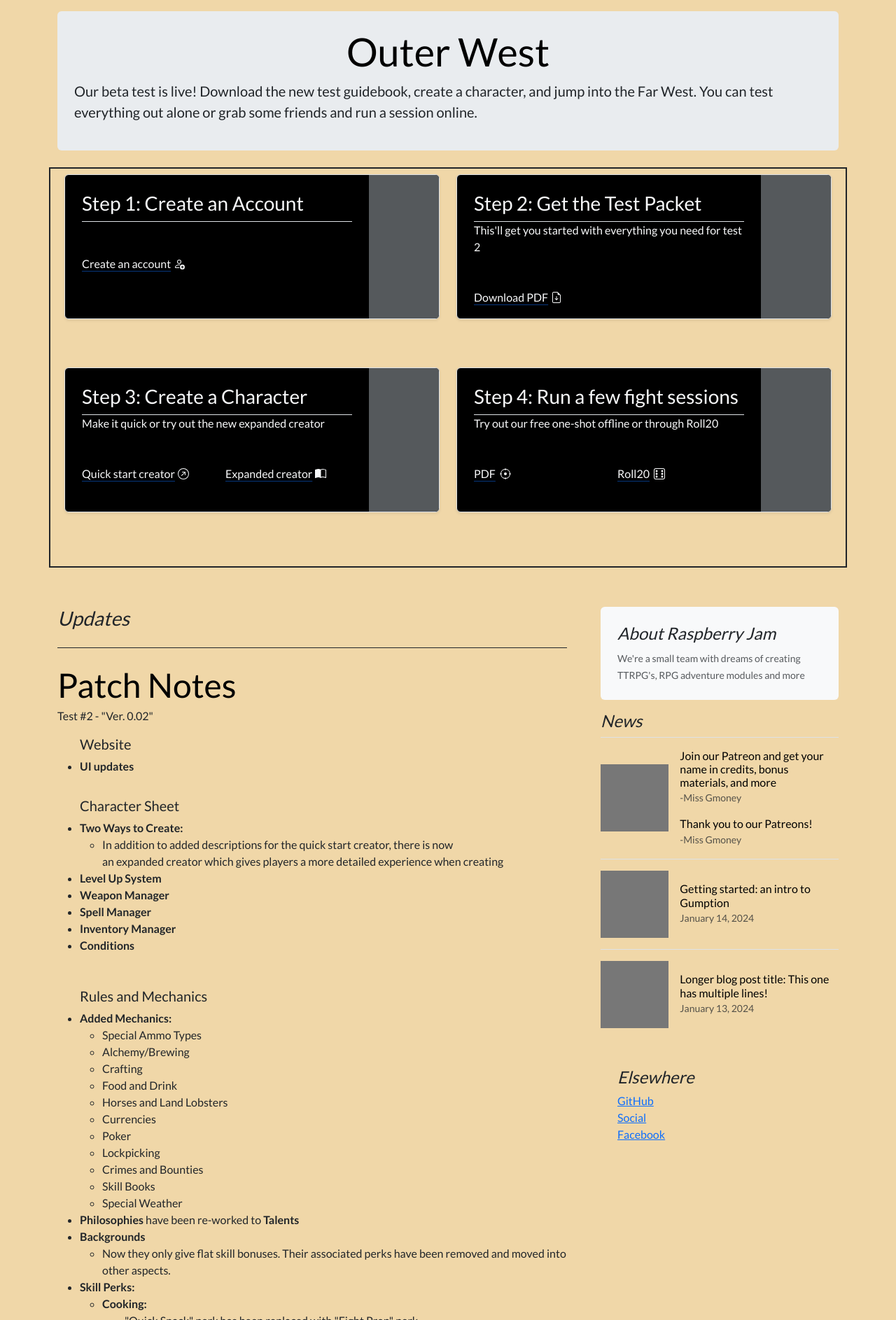
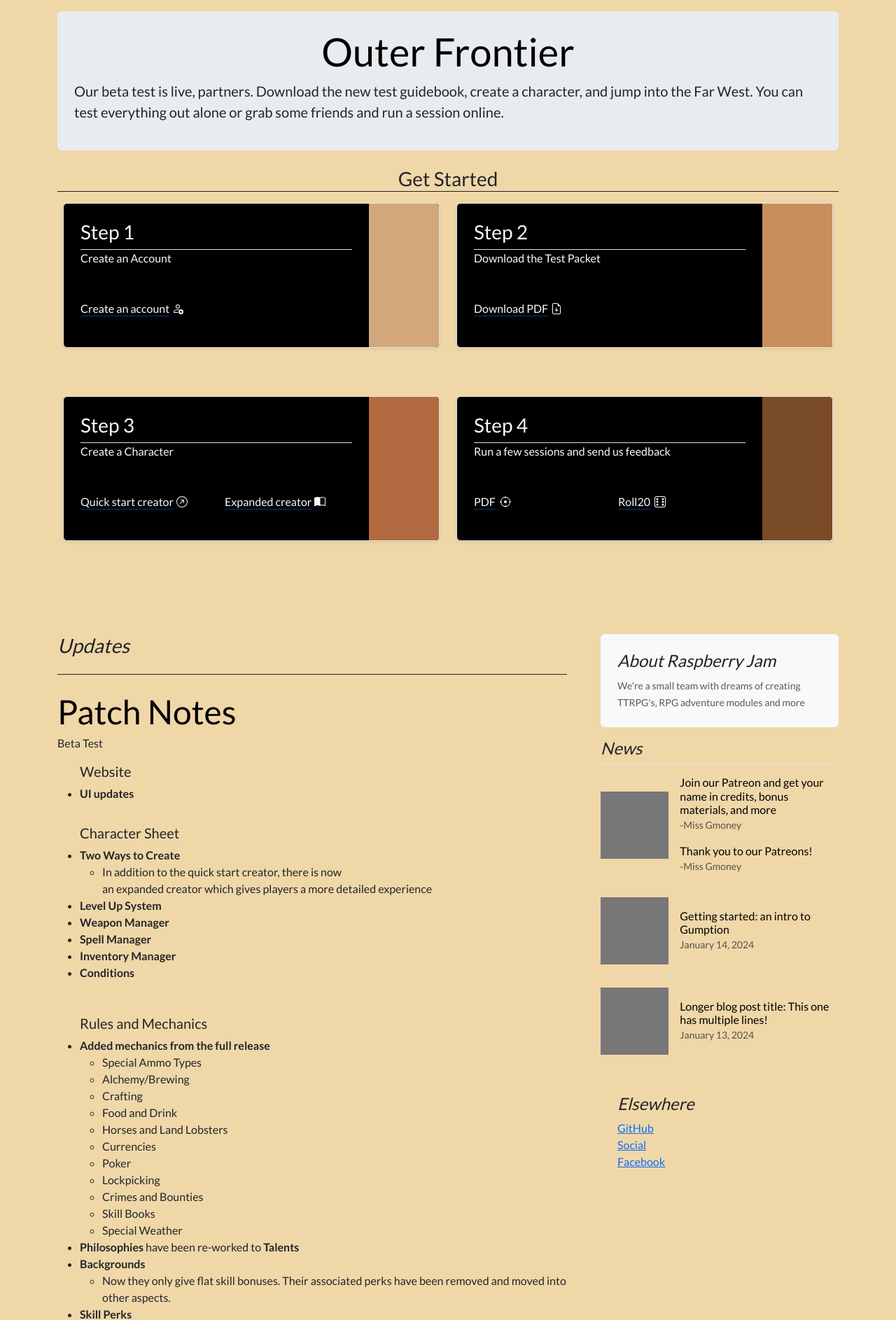
Before and after one commit to grantNixon/WWTTRPG, a Django app: page / in a window 1280 px wide. Shown: the part 56-1942 px from the top of the page at 70% size. Run offline with Django 5.2, Linux system fonts and the light colour scheme.

Commit message:
Little details

```diff
--- a/WTTRPG/home_page/templates/home_page/homepage.html
+++ b/WTTRPG/home_page/templates/home_page/homepage.html
@@ -5,19 +5,19 @@
 <main class="container" style="background-color: #f0d7a8;">
     <div class="p-4 mb-4 rounded text-body-emphasis bg-body-secondary mt-3" style="background-color: #fffbf1;">
       <div class="row-col-2-lg-6 px-0">
-        <h1 class="display-4 text-center">Outer West</h1>
+        <h1 class="display-4 text-center">Outer Frontier</h1>
       </div>
       <div class="col">
-        <p class="lead text-dark">Our beta test is live! Download the new test guidebook, create a character, and jump into the Far West. You can test everything out alone or grab some friends and run a session online.</p>
+        <p class="lead text-dark">Our beta test is live, partners. Download the new test guidebook, create a character, and jump into the Far West. You can test everything out alone or grab some friends and run a session online.</p>
       </div>
     </div>
-
-    <div class="row border border-dark border-2 p-2">
+  <h3 class="text-center border-bottom border-dark">Get Started</h3>
+    <div class="row p-2">
       <div class="col-md-6">
-        <div class="row g-0 border rounded overflow-hidden flex-md-row shadow-sm h-md-250 h-75 position-relative" style="background-color: rgb(0, 0, 0);">
+        <div class="row g-0 border rounded overflow-hidden flex-md-row shadow-sm h-md-250 h-75 position-relative" style="background-color: black">
           <div class="col p-4 d-flex flex-column position-static">
-            <h3 class="mb-0 text-light">Step 1: Create an Account</h3>
-            <span class="text-light border-top mt-2 mb-4"></span>
+            <h3 class="mb-0 text-light">Step 1</h3>
+            <span class="text-light border-top mt-2 mb-4">Create an Account</span>
             <a href="{% url "sign_up"%}" class="icon-link gap-1 icon-link-hover stretched-link text-light mt-4">
               Create an account
               <svg xmlns="http://www.w3.org/2000/svg" width="16" height="16" fill="currentColor" class="bi bi-person-add" viewBox="0 0 16 16">
@@ -27,15 +27,15 @@
             </a>
           </div>
           <div class="col-auto d-none d-lg-block">
-            <svg class="bd-placeholder-img" width="100" height="250" xmlns="http://www.w3.org/2000/svg" role="img" aria-label="Placeholder: Thumbnail" preserveAspectRatio="xMidYMid slice"><title>Placeholder</title><rect width="100%" height="100%" fill="#55595c"></rect><text x="50%" y="50%" fill="#eceeef" dy=".3em"></text></svg>
+            <svg class="bd-placeholder-img" width="100" height="250" xmlns="http://www.w3.org/2000/svg" role="img" aria-label="Placeholder: Thumbnail" preserveAspectRatio="xMidYMid slice"><title>Placeholder</title><rect width="100%" height="100%" fill="#d1a77b"></rect><text x="50%" y="50%" fill="#eceeef" dy=".3em"></text></svg>
           </div>
         </div>
       </div>
       <div class="col-md-6">
         <div class="row g-0 border rounded overflow-hidden flex-md-row mb-4 shadow-sm h-md-250 h-75 position-relative text-light" style="background-color: black;">
           <div class="col p-4 d-flex flex-column position-static">
-            <h3 class="mb-0 text-light">Step 2: Get the Test Packet</h3>
-            <span class="text-light border-top mt-2">This'll get you started with everything you need for test 2</span>
+            <h3 class="mb-0 text-light">Step 2</h3>
+            <span class="text-light border-top mt-2">Download the Test Packet</span>
             <a href="{% url "create:test_packet"%}" class="icon-link gap-1 icon-link-hover stretched-link text-light mt-5">
               Download PDF
               <svg xmlns="http://www.w3.org/2000/svg" width="16" height="16" fill="currentColor" class="bi bi-file-earmark-arrow-down" viewBox="0 0 16 16">
@@ -45,15 +45,15 @@
             </a>
           </div>
           <div class="col-auto d-none d-lg-block">
-            <svg class="bd-placeholder-img" width="100" height="250" xmlns="http://www.w3.org/2000/svg" role="img" aria-label="Placeholder: Thumbnail" preserveAspectRatio="xMidYMid slice"><title>Placeholder</title><rect width="100%" height="100%" fill="#55595c"></rect><text x="50%" y="50%" fill="#eceeef" dy=".3em"></text></svg>
+            <svg class="bd-placeholder-img" width="100" height="250" xmlns="http://www.w3.org/2000/svg" role="img" aria-label="Placeholder: Thumbnail" preserveAspectRatio="xMidYMid slice"><title>Placeholder</title><rect width="100%" height="100%" fill="#c78f5b"></rect><text x="50%" y="50%" fill="#eceeef" dy=".3em"></text></svg>
           </div>
         </div>
       </div>
       <div class="col-md-6">
         <div class="row g-0 border rounded overflow-hidden flex-md-row mb-4 shadow-sm h-md-250 h-75 position-relative" style="background-color: black;">
           <div class="col p-4 d-flex flex-column position-static">
-            <h3 class="mb-0 text-light">Step 3: Create a Character</h3>
-            <span class="text-light border-top mt-2">Make it quick or try out the new expanded creator</span>
+            <h3 class="mb-0 text-light">Step 3</h3>
+            <span class="text-light border-top mt-2">Create a Character</span>
             <div class="row row-cols row-cols-lg-2">
             <div class="col d-flex">
             <a href="#" class="icon-link gap-1 icon-link-hover text-light mt-5">
@@ -74,15 +74,15 @@
             </div>
           </div>
           <div class="col-auto d-none d-lg-block">
-            <svg class="bd-placeholder-img" width="100" height="250" xmlns="http://www.w3.org/2000/svg" role="img" aria-label="Placeholder: Thumbnail" preserveAspectRatio="xMidYMid slice"><title>Placeholder</title><rect width="100%" height="100%" fill="#55595c"></rect><text x="50%" y="50%" fill="#eceeef" dy=".3em"></text></svg>
+            <svg class="bd-placeholder-img" width="100" height="250" xmlns="http://www.w3.org/2000/svg" role="img" aria-label="Placeholder: Thumbnail" preserveAspectRatio="xMidYMid slice"><title>Placeholder</title><rect width="100%" height="100%" fill="#b26a40"></rect><text x="50%" y="50%" fill="#eceeef" dy=".3em"></text></svg>
           </div>
         </div>
       </div>
       <div class="col-md-6">
         <div class="row g-0 border rounded overflow-hidden flex-md-row mb-4 shadow-sm h-md-250 h-75 position-relative" style="background-color: black;">
           <div class="col p-4 d-flex flex-column position-static">
-            <h3 class="mb-0 text-light">Step 4: Run a few fight sessions</h3>
-            <span class="text-light border-top mt-2">Try out our free one-shot offline or through Roll20</span>
+            <h3 class="mb-0 text-light">Step 4</h3>
+            <span class="text-light border-top mt-2">Run a few sessions and send us feedback</span>
             <div class="row row-cols row-cols-lg-2">
             <div class="col d-flex">
             <a href="#" class="icon-link icon-link-hover text-light mt-5">
@@ -104,7 +104,7 @@
             </div>
           </div>
           <div class="col-auto d-none d-lg-block">
-            <svg class="bd-placeholder-img" width="100" height="250" xmlns="http://www.w3.org/2000/svg" role="img" aria-label="Placeholder: Thumbnail" preserveAspectRatio="xMidYMid slice"><title>Placeholder</title><rect width="100%" height="100%" fill="#55595c"></rect><text x="50%" y="50%" fill="#eceeef" dy=".3em"></text></svg>
+            <svg class="bd-placeholder-img" width="100" height="250" xmlns="http://www.w3.org/2000/svg" role="img" aria-label="Placeholder: Thumbnail" preserveAspectRatio="xMidYMid slice"><title>Placeholder</title><rect width="100%" height="100%" fill="#7a4b27"></rect><text x="50%" y="50%" fill="#eceeef" dy=".3em"></text></svg>
           </div>
         </div>
       </div>
@@ -118,22 +118,22 @@
 
         <article class="blog-post">
           <h2 class="display-5 link-body-emphasis mb-1">Patch Notes</h2>
-          <p class="blog-post-meta">Test #2 - "Ver. 0.02"</p>
+          <p class="blog-post-meta">Beta Test</p>
 
           <ul class="text-dark">
             <h5>Website</h5>
             <li><b>UI updates</b></li><br />
             <h5 class="mt-2">Character Sheet</h5>
-            <li><b>Two Ways to Create:</b>
+            <li><b>Two Ways to Create</b>
               <ul>
-                <li>In addition to added descriptions for the quick start creator, there is now<br /> an expanded creator which gives players a more detailed experience when creating</li></ul></li>
+                <li>In addition to the quick start creator, there is now<br />an expanded creator which gives players a more detailed experience</li></ul></li>
             <li><b>Level Up System</b></li>
             <li><b>Weapon Manager</b></li>
             <li><b>Spell Manager</b></li>
             <li><b>Inventory Manager</b></li>
             <li><b>Conditions</b></li>
             <h5 class="mt-5">Rules and Mechanics</h5>
-            <li><b>Added Mechanics:</b>
+            <li><b>Added mechanics from the full release</b>
               <ul>
                 <li>Special Ammo Types</li>
                 <li>Alchemy/Brewing</li>
@@ -152,23 +152,23 @@
             <li><b>Backgrounds</b>
               <ul>
                 <li>Now they only give flat skill bonuses. Their associated perks have been removed and moved into other aspects.</ul> </li>
-            <li><b>Skill Perks:</b>
+            <li><b>Skill Perks</b>
               <ul>
-                <li><b>Cooking:</b>
+                <li><b>Cooking</b>
                   <ul><li>"Quick Snack" perk has been replaced with "Fight Prep" perk</ul></li></li>
-                <li><b>Ropework:</b> <ul><li>"Knot Expert" perk has been replaced with "Disarm" perk</ul></li>
-                <li><b>Number Adjustments:</b> <ul><li>"Paralyzing Strike" perk save has been reduced from 17 to 15</ul></li>
+                <li><b>Ropework</b> <ul><li>"Knot Expert" perk has been replaced with "Disarm" perk</ul></li>
+                <li><b>Number Adjustments</b> <ul><li>"Paralyzing Strike" perk save has been reduced from 17 to 15</ul></li>
                 </ul>
             </li>
-            <li><b>Inactive Training:</b> <ul><li>Renamed to "Passive Training"</ul></li>
-            <li><b>Swapping Weapons:</b> <ul><li>Now takes 5ft MB to do instead of .5 AP</ul></li>
-            <li><b>Armors/Clothes:</b> <ul><li>All now have upgraded versions that get stronger with each tier</ul></li>
-            <li><b>Spells:</b> <ul><li>Most spells now branch at tier 2, giving the player more versatility with their favorite spells</ul></li>
-            <li><b>Food:</b><ul><li>Meals have been updated. Instead of giving a larger flat health bonus than Snacks,<br /> they now grant different upgrades depending on the type of Meal, like bonus MB or Inspiration</ul></li>
+            <li><b>Inactive Training</b> <ul><li>Renamed to "Passive Training"</ul></li>
+            <li><b>Swapping Weapons</b> <ul><li>Now takes 5ft MB to do instead of .5 AP</ul></li>
+            <li><b>Armors/Clothes</b> <ul><li>All now have upgraded versions that get stronger with each tier</ul></li>
+            <li><b>Spells</b> <ul><li>Most spells now branch at tier 2, giving the player more versatility with their favorite spells</ul></li>
+            <li><b>Food</b><ul><li>Meals have been updated. Instead of giving a larger flat health bonus than Snacks,<br /> they now grant different upgrades depending on the type of Meal, like bonus MB or Inspiration</ul></li>
             <h5 class="mt-5">New Items</h5>
             <li><b>Weapons, guns, tonics, and more!</b>
               <ul><li>
-                Too many to list! Tons of everything has been added, check it all out in the new test packet
+                Too many to list. Tons of everything has been added, check it all out in the new test packet
               </ul></li>
           </ul>
 
```
Also changed, not shown: WTTRPG/create/templates/create/character_detail.html (+9 -9 lines), WTTRPG/db.sqlite3.
